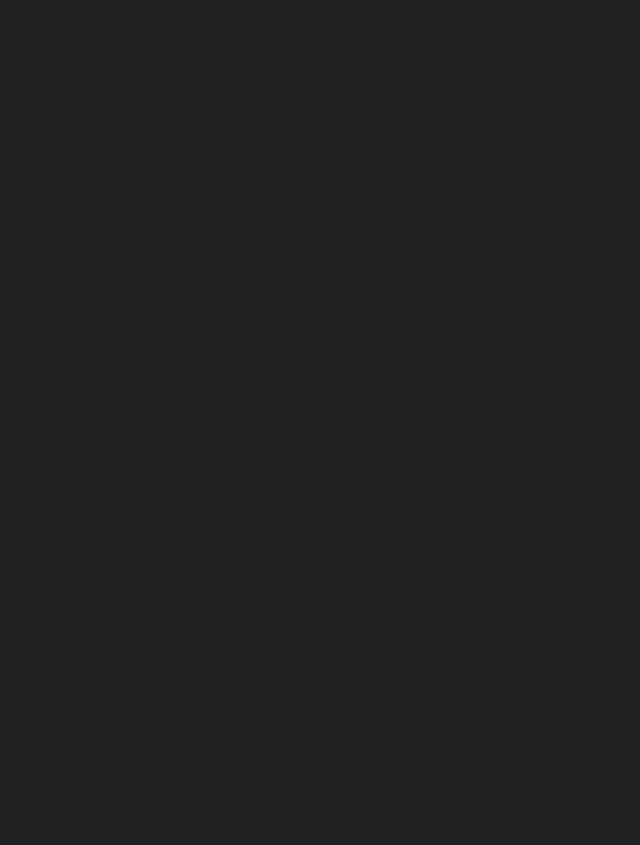
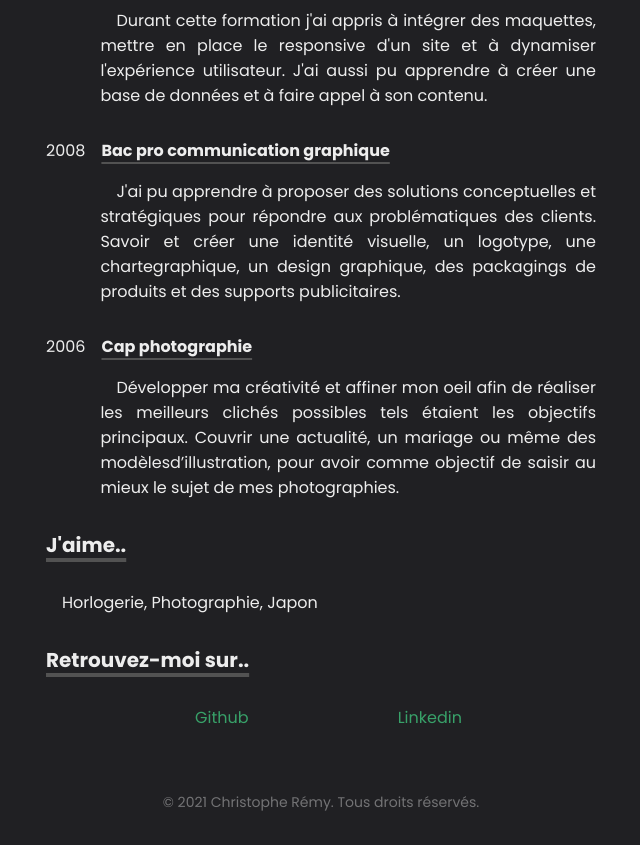
Before and after one commit to Cremobeur/react-deploy, a React (Create React App) app: page / in a window 1280 px wide. Shown: the part 620-1465 px from the top of the page, without its empty margins (319-959 px from the left). Before the commit the page ends 800 px from the top, so only its background shows below. Built offline with nearby package versions, Linux system fonts and the light colour scheme.

Commit message:
Ajout des sections about parcours like social

```diff
--- a/src/App.css
+++ b/src/App.css
@@ -11,8 +11,28 @@
   font-size: 0.7rem;
 }
 
+.App-header .main-navigation ul li a {
+  color: #38A169;
+}
+
 .main-info {
   margin-left: 15px;
+}
+
+h3 {
+  font-size: 20px;
+  margin: 30px 0;
+  text-decoration: underline;
+  text-underline-offset: 6px;
+  text-decoration-color: #525252;
+  text-decoration-thickness: 4px;
+}
+
+h4 {
+  text-decoration: underline;
+  text-underline-offset: 6px;
+  text-decoration-color: #525252;
+  text-decoration-thickness: 2px;
 }
 
 nav {
@@ -40,9 +60,9 @@ a {
 /********** HERO **********/
 
 .App-hero {
-  width: 100%;
+  width: 550px;
   height: auto;
-  margin: 30px 0;
+  margin: 30px auto;
 }
 
 .main-profil {
@@ -67,13 +87,38 @@ a {
   margin-left: 30px;
 }
 
-.main-about h3 {
-  font-size: 20px;
-}
-
 .main-about p {
   text-align: justify;
   text-indent: 1em;
+}
+
+.main-school p {
+  text-align: justify;
+  text-indent: 1em;
+  padding-left: 3.4em;
+  margin-top: 1em;
+}
+
+.main-school .info-school {
+  display: flex;
+  flex-direction: row;
+}
+
+.main-school .info-school span {
+  margin-right: 1em;
+}
+
+.main-school .school-graph {
+  margin: 30px 0;
+}
+
+.main-like p {
+  text-align: justify;
+  text-indent: 1em;
+}
+
+.main-social ul li a {
+  color: #38A169;
 }
 
 /********** FOOTER **********/
@@ -82,4 +127,5 @@ a {
   text-align: center;
   opacity: 0.4;
   font-size: 0.875rem;
+  padding: 2rem 0;
 }
--- a/src/components/Hero.js
+++ b/src/components/Hero.js
@@ -9,7 +9,7 @@ const Hero = () => {
             <div className="main-profil">
 
                 <picture>
-                    <img src={profil} alt=""/>
+                    <img src={profil} alt="" />
                 </picture>
 
                 <div className="main-spitch">
@@ -21,14 +21,96 @@ const Hero = () => {
 
             <div className="main-about">
 
-                <h3>About</h3>
+                <h3>Quelques mots sur moi..</h3>
 
-                <p>Bonjour, je m'appelle Christophe et j'ai 31 ans. Je suis passionné par le développement web depuis longtemps, j'ai donc décidé d'entreprendre une reconversion professionelle.
+                <p>
+                    Bonjour, je m'appelle Christophe et j'ai 31 ans. Je suis passionné par le développement web depuis longtemps, j'ai donc décidé d'entreprendre une reconversion professionelle.
 
                     J'ai pu mener mon projet avec succès et je suis maintenant déterminé à trouver ma première expérience profesionnelle.
 
                     Rigoureux et curieux, je continue à m'autoformer seul sur différents languages.
                 </p>
+
+            </div>
+
+            <div className="main-school">
+
+                <h3>Parcours..</h3>
+
+                <div className="school-web">
+
+                    <div className="info-school">
+
+                        <span>2021</span>
+
+                        <h4>Formation développeur web / web mobile</h4>
+
+                    </div>
+
+                    <p>
+                        Durant cette formation j'ai appris à intégrer des maquettes,
+                        mettre en place le responsive d'un site et à dynamiser l'expérience utilisateur.
+                        J'ai aussi pu apprendre à créer une base de données et à faire appel à son contenu.
+                    </p>
+
+                </div>
+
+                <div className="school-graph">
+
+                    <div className="info-school">
+
+                        <span>2008</span>
+
+                        <h4>Bac pro communication graphique</h4>
+
+                    </div>
+
+                    <p>
+                        J'ai pu apprendre à proposer des solutions conceptuelles et stratégiques pour
+                        répondre aux problématiques des clients. Savoir et créer une identité visuelle,
+                        un logotype, une chartegraphique, un design graphique, des packagings de produits et
+                        des supports publicitaires.
+                    </p>
+
+                </div>
+
+                <div className="school-photo">
+
+                    <div className="info-school">
+
+                        <span>2006</span>
+
+                        <h4>Cap photographie</h4>
+
+                    </div>
+
+                    <p>
+                        Développer ma créativité et affiner mon oeil afin de réaliser les meilleurs clichés
+                        possibles tels étaient les objectifs principaux. Couvrir une actualité, un mariage
+                        ou même des modèlesd’illustration, pour avoir comme objectif de saisir au mieux le
+                        sujet de mes photographies.
+                    </p>
+
+                </div>
+
+            </div>
+
+            <div className="main-like">
+
+                <h3>J'aime..</h3>
+
+                <p>Horlogerie, Photographie, Japon</p>
+
+            </div>
+
+            <div className="main-social">
+
+                <h3>Retrouvez-moi sur..</h3>
+
+                <ul>
+                    <li><a href="./Header.js">Github</a></li>
+                    <li><a href="./Header.js">Linkedin</a></li>
+                </ul>
 
             </div>
 
```
